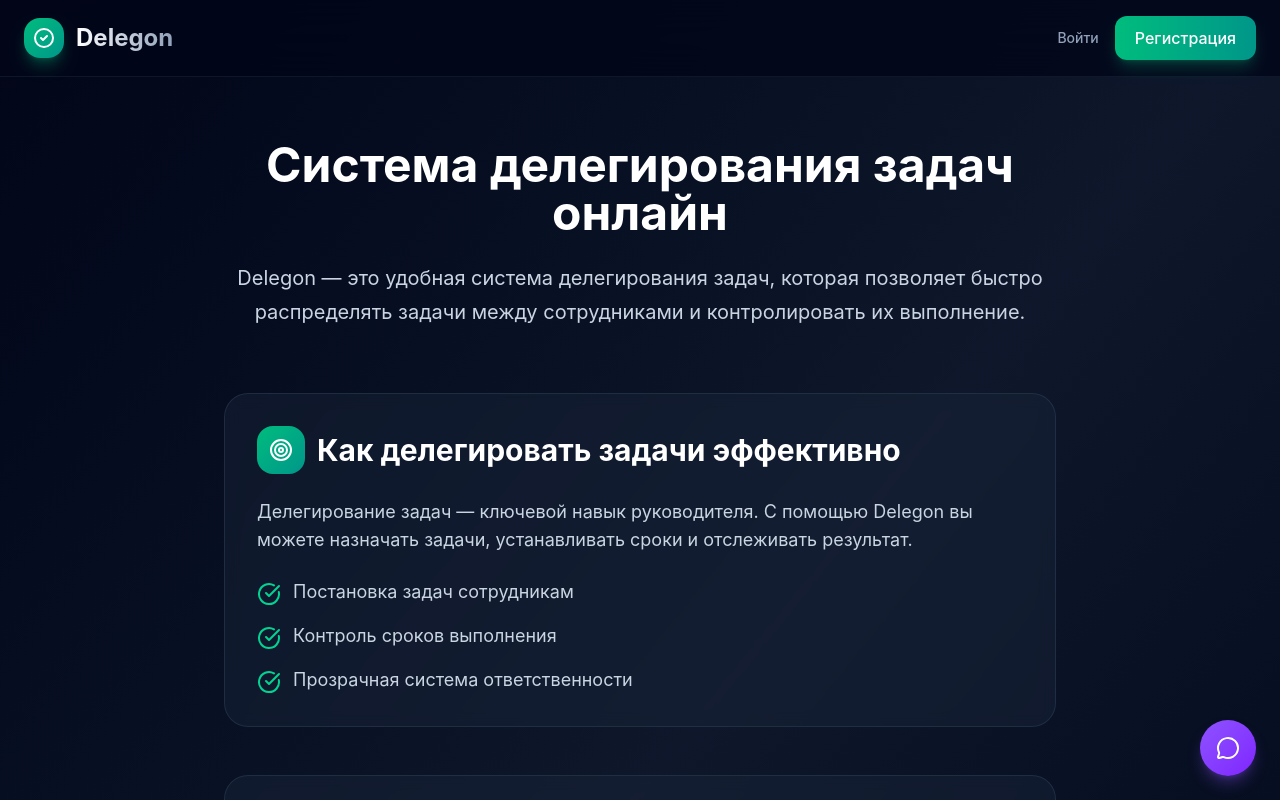
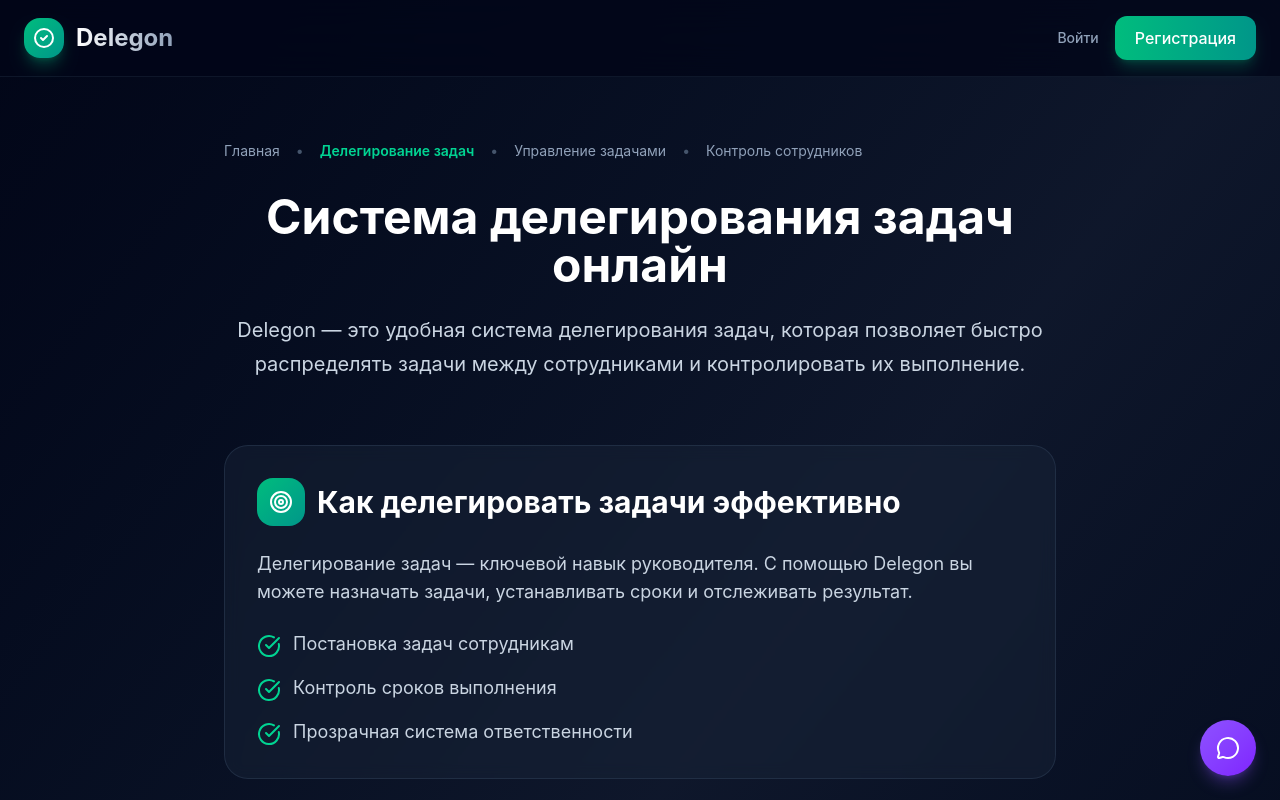
Before and after one commit to Fazrenat25/delegator, a Next.js app: page /delegirovanie-zadach in a window 1280 px wide. Shown: the top 800 px of the page. Built offline with nearby package versions, Linux system fonts and the light colour scheme; no server answers.

Commit message:
Add navigation links to SEO pages

```diff
--- a/src/app/delegirovanie-zadach/delegirovanie-client.tsx
+++ b/src/app/delegirovanie-zadach/delegirovanie-client.tsx
@@ -10,6 +10,25 @@
       <PublicHeader />
 
       <main className="max-w-4xl mx-auto px-4 sm:px-6 lg:px-8 py-16">
+        {/* Navigation Links */}
+        <nav className="mb-8 flex flex-wrap gap-4 text-sm">
+          <Link href="/" className="text-slate-400 hover:text-emerald-400 transition-colors">
+            Главная
+          </Link>
+          <span className="text-slate-600">•</span>
+          <Link href="/delegirovanie-zadach" className="text-emerald-400 font-semibold">
+            Делегирование задач
+          </Link>
+          <span className="text-slate-600">•</span>
+          <Link href="/upravlenie-zadachami" className="text-slate-400 hover:text-emerald-400 transition-colors">
+            Управление задачами
+          </Link>
+          <span className="text-slate-600">•</span>
+          <Link href="/kontrol-sotrudnikov" className="text-slate-400 hover:text-emerald-400 transition-colors">
+            Контроль сотрудников
+          </Link>
+        </nav>
+
         {/* Hero Section */}
         <div className="text-center mb-16">
           <h1 className="text-4xl md:text-5xl font-bold text-white mb-6">
--- a/src/app/kontrol-sotrudnikov/kontrol-client.tsx
+++ b/src/app/kontrol-sotrudnikov/kontrol-client.tsx
@@ -10,6 +10,25 @@
       <PublicHeader />
 
       <main className="max-w-4xl mx-auto px-4 sm:px-6 lg:px-8 py-16">
+        {/* Navigation Links */}
+        <nav className="mb-8 flex flex-wrap gap-4 text-sm">
+          <Link href="/" className="text-slate-400 hover:text-emerald-400 transition-colors">
+            Главная
+          </Link>
+          <span className="text-slate-600">•</span>
+          <Link href="/delegirovanie-zadach" className="text-slate-400 hover:text-emerald-400 transition-colors">
+            Делегирование задач
+          </Link>
+          <span className="text-slate-600">•</span>
+          <Link href="/upravlenie-zadachami" className="text-slate-400 hover:text-emerald-400 transition-colors">
+            Управление задачами
+          </Link>
+          <span className="text-slate-600">•</span>
+          <Link href="/kontrol-sotrudnikov" className="text-emerald-400 font-semibold">
+            Контроль сотрудников
+          </Link>
+        </nav>
+
         {/* Hero Section */}
         <div className="text-center mb-16">
           <h1 className="text-4xl md:text-5xl font-bold text-white mb-6">
--- a/src/app/upravlenie-zadachami/upravlenie-client.tsx
+++ b/src/app/upravlenie-zadachami/upravlenie-client.tsx
@@ -10,6 +10,25 @@
       <PublicHeader />
 
       <main className="max-w-4xl mx-auto px-4 sm:px-6 lg:px-8 py-16">
+        {/* Navigation Links */}
+        <nav className="mb-8 flex flex-wrap gap-4 text-sm">
+          <Link href="/" className="text-slate-400 hover:text-emerald-400 transition-colors">
+            Главная
+          </Link>
+          <span className="text-slate-600">•</span>
+          <Link href="/delegirovanie-zadach" className="text-slate-400 hover:text-emerald-400 transition-colors">
+            Делегирование задач
+          </Link>
+          <span className="text-slate-600">•</span>
+          <Link href="/upravlenie-zadachami" className="text-emerald-400 font-semibold">
+            Управление задачами
+          </Link>
+          <span className="text-slate-600">•</span>
+          <Link href="/kontrol-sotrudnikov" className="text-slate-400 hover:text-emerald-400 transition-colors">
+            Контроль сотрудников
+          </Link>
+        </nav>
+
         {/* Hero Section */}
         <div className="text-center mb-16">
           <h1 className="text-4xl md:text-5xl font-bold text-white mb-6">
```
